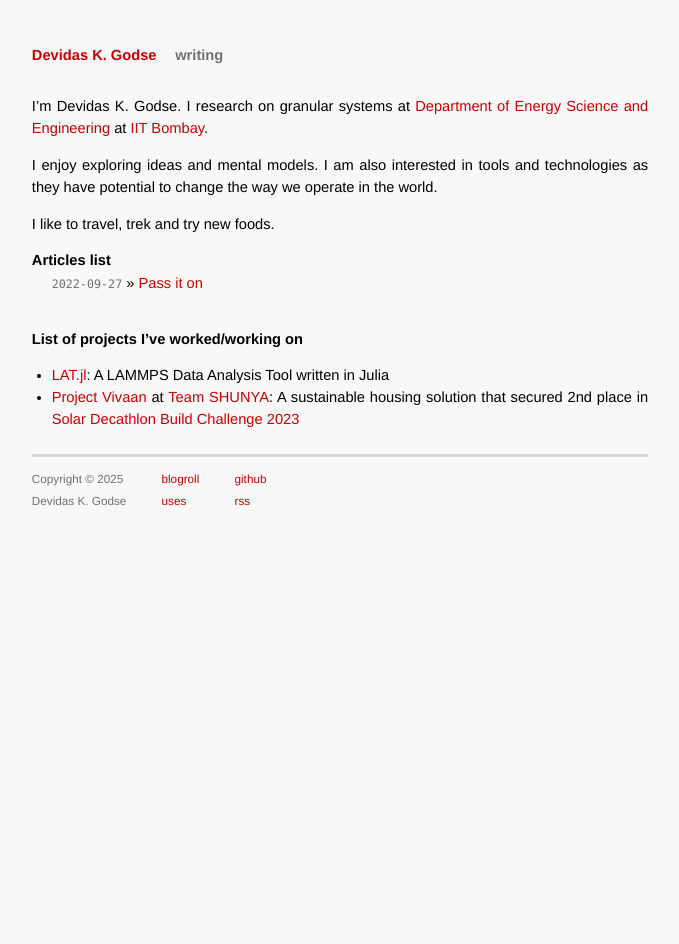
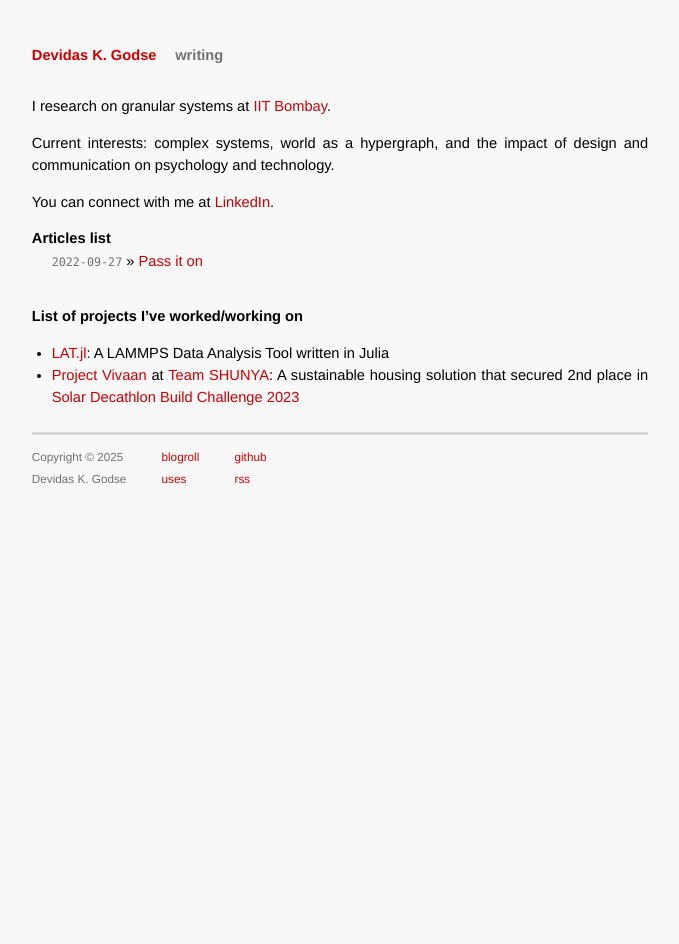
Before and after one commit to devidaskgodse/devidaskgodse.github.io, a Jekyll site: the page built from index.md, in a window 1280 px wide. Shown: the whole page, without its empty margins (300-979 px from the left). Built offline with Jekyll 4.4.1, drawn with Linux system fonts in a browser that asks for light colours.

Commit message:
cleaner intro

```diff
--- a/index.md
+++ b/index.md
@@ -2,12 +2,11 @@
 layout: default
 ---
 
-I'm Devidas K. Godse. I research on granular systems at [Department of Energy Science and Engineering](https://www.ese.iitb.ac.in/) at [IIT Bombay](http://www.iitb.ac.in/).
+I research on granular systems at [IIT Bombay](http://www.iitb.ac.in/).
 
+Current interests: complex systems, world as a hypergraph, and the impact of design and communication on psychology and technology.
 
-I enjoy exploring ideas and mental models. I am also interested in tools and technologies as they have potential to change the way we operate in the world.
-
-I like to travel, trek and try new foods.
+You can connect with me at [LinkedIn](https://www.linkedin.com/in/devidaskgodse/).
 
 ## Articles list
 <ul class="posts">
```
